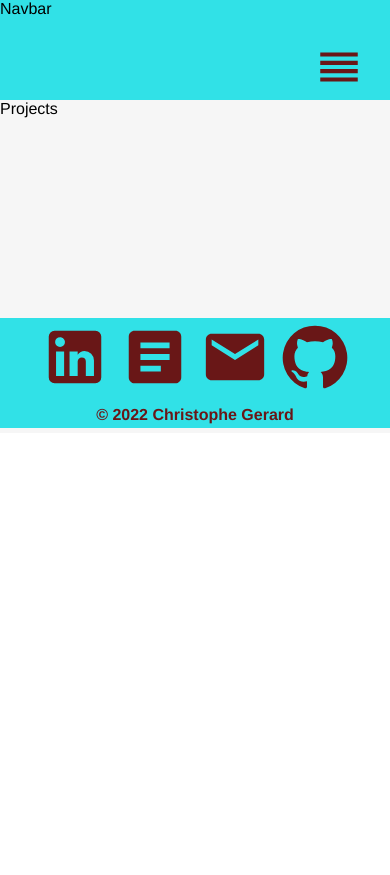
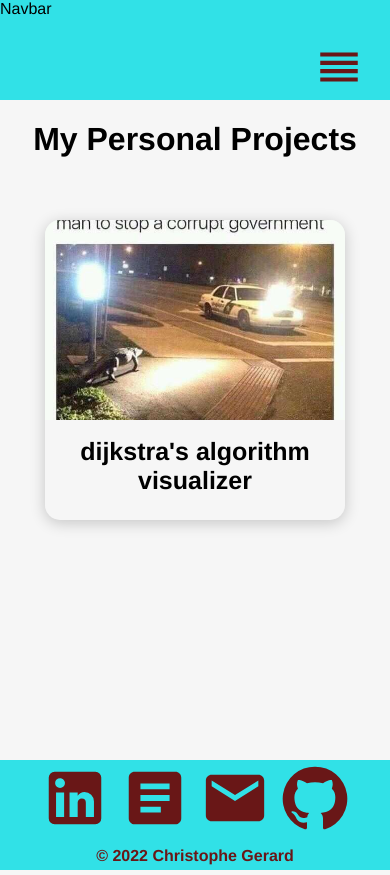
Before and after one commit to Flawlessgod/portfolio, a React (Create React App) app: page /portfolio/projects in a window 390 px wide. Before the commit the page ends 844 px from the top, so only its background shows below. Built offline with nearby package versions, Linux system fonts and the light colour scheme.

Commit message:
visualize Experiences

```diff
--- /dev/null
+++ b/src/components/ProjectItems.jsx
@@ -0,0 +1,12 @@
+import React from "react";
+
+function PersonalProject({ image, name }) {
+  return (
+    <div className="projectItem">
+      <div style={{ backgroundImage: `url(${image})` }} className="bgImage" />
+      <h1>{name}</h1>
+    </div>
+  );
+}
+
+export default PersonalProject;
--- /dev/null
+++ b/src/helpers/ProjectList.jsx
@@ -0,0 +1,8 @@
+import proj1 from "../assets/corrupt.jpg";
+
+export const projectList = [
+  {
+    name: "dijkstra's algorithm visualizer",
+    image: proj1,
+  },
+];
--- a/src/pages/Projects.jsx
+++ b/src/pages/Projects.jsx
@@ -1,7 +1,20 @@
 import React from "react";
+import PersonalProject from "../components/ProjectItems";
+import "../styles/Projects.css";
+//import proj1 from "../assets/proj1.jpg";
 
+import { projectList } from "../helpers/ProjectList";
 function Projects() {
-  return <div>Projects</div>;
+  return (
+    <div className="projects">
+      <h1>My Personal Projects</h1>
+      <div className="projectlist">
+        {projectList.map((project) => {
+          return <PersonalProject name={project.name} image={project.image} />;
+        })}
+      </div>
+    </div>
+  );
 }
 
 export default Projects;
--- /dev/null
+++ b/src/styles/Projects.css
@@ -0,0 +1,74 @@
+.projects {
+  width: 100%;
+  height: auto;
+  display: flex;
+  justify-content: center;
+  align-items: center;
+  flex-direction: column;
+}
+.projects .projectTitle {
+  text-align: center;
+  color: #3e497a;
+  font-size: 60px;
+  font-weight: bolder;
+}
+
+.projectList {
+  width: 70vw;
+  height: auto;
+  display: grid;
+  grid-template-columns: 1fr 1fr 1fr;
+  place-items: center;
+}
+
+/* MENU ITEM STYLING */
+
+.projectItem {
+  border-radius: 15px;
+  width: 300px;
+  height: 300px;
+  margin: 40px;
+  box-shadow: 0px 3px 15px rgba(0, 0, 0, 0.2);
+  text-align: center;
+}
+.projectItem:hover {
+  box-shadow: 0px 3px 15px rgba(0, 0, 0, 0.5);
+  transition: 0.3s ease-in;
+  cursor: pointer;
+}
+
+.projectItem .bgImage {
+  border-top-left-radius: 15px;
+  border-top-right-radius: 15px;
+  width: 100%;
+  height: 200px;
+  background-position: center;
+  background-repeat: no-repeat;
+  background-size: cover;
+}
+
+.projectItem h1 {
+  font-size: 25px;
+}
+
+@media only screen and (max-width: 1300px) {
+  .projectList {
+    grid-template-columns: 1fr 1fr;
+  }
+}
+
+@media only screen and (max-width: 800px) {
+  .projectList {
+    grid-template-columns: 1fr;
+  }
+}
+
+@media only screen and (max-width: 800px) {
+  .projectList {
+    width: 100%;
+  }
+  .projectItem {
+    width: 300px;
+    height: 300px;
+  }
+}
```
Also changed, not shown: src/assets/corrupt.jpg (added), src/assets/proj1.jpg (added).
